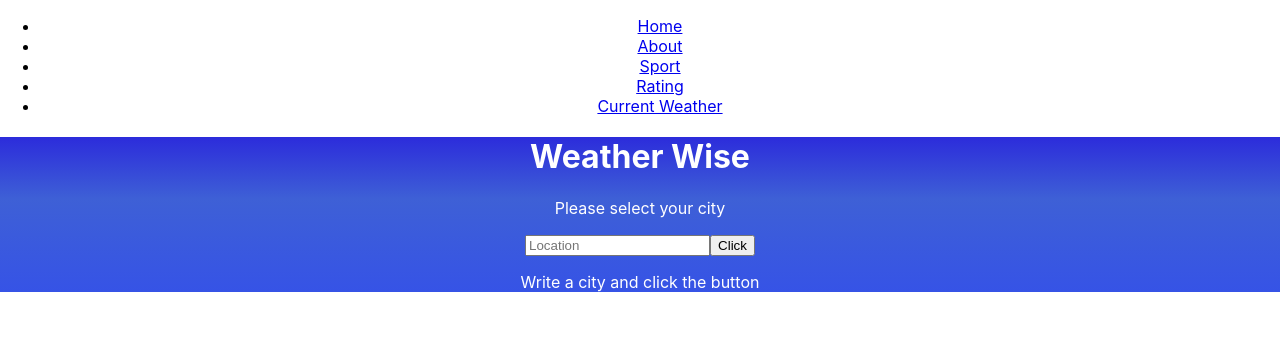
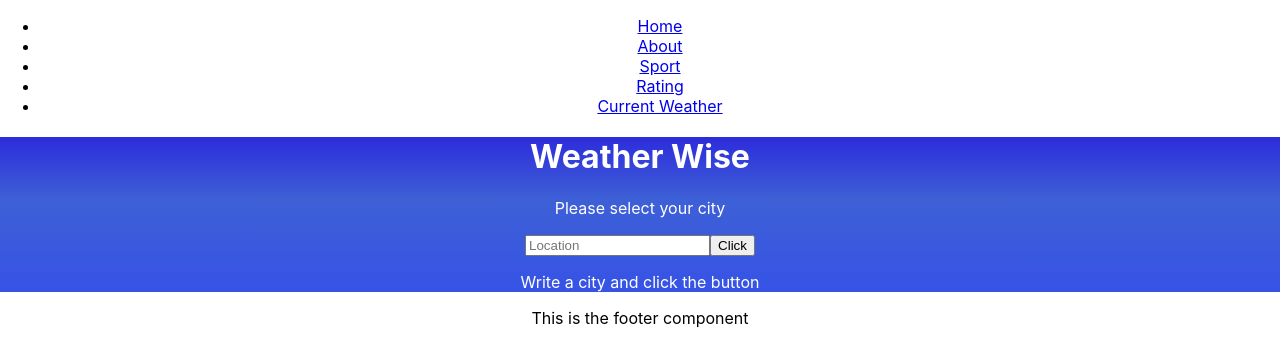
Before and after one commit to Billy-Night/weather_wise_app, a React (Create React App) app: page / in a window 1280 px wide. Shown: the top 362 px of the page. Built offline with nearby package versions, Linux system fonts and the light colour scheme; no server answers.

Commit message:
added footer component and render it with routes

```diff
--- a/src/App.js
+++ b/src/App.js
@@ -2,13 +2,14 @@
 import MyProvider from './context/MyProvider.js';
 import { Routes, Route, } from 'react-router-dom';
 import './App.css';
-import LocationSection from "./components/LocationSection.js";
+import LocationSection from "./components/LocationSection.jsx";
 import NavBar from "./components/NavBar.jsx";
 import About from "./components/About.jsx";
 import SelectSport from "./components/SelectSport.jsx";
 // import { useNavigate } from 'react-router-dom';
 import CurrentRating from "./components/CurrentRating.jsx";
 import CurrentWeather from "./components/CurrentWeather.jsx";
+import Footer from "./components/Footer.jsx";
 
 
 function App() {
@@ -25,6 +26,7 @@ function App() {
           <Route path="/rating" element={<CurrentRating />} />
           <Route path="/current-weather" element={<CurrentWeather />} />
         </Routes>
+        <Footer />
     </div>
     </MyProvider>
   );
--- /dev/null
+++ b/src/components/Footer.jsx
@@ -0,0 +1,8 @@
+
+const Footer = () => (
+        <div className="footer">
+            <p>This is the footer component</p>
+        </div>
+    );
+
+export default Footer
```
Also changed, not shown: src/components/LocationSection.jsx (renamed from src/components/LocationSection.js).
